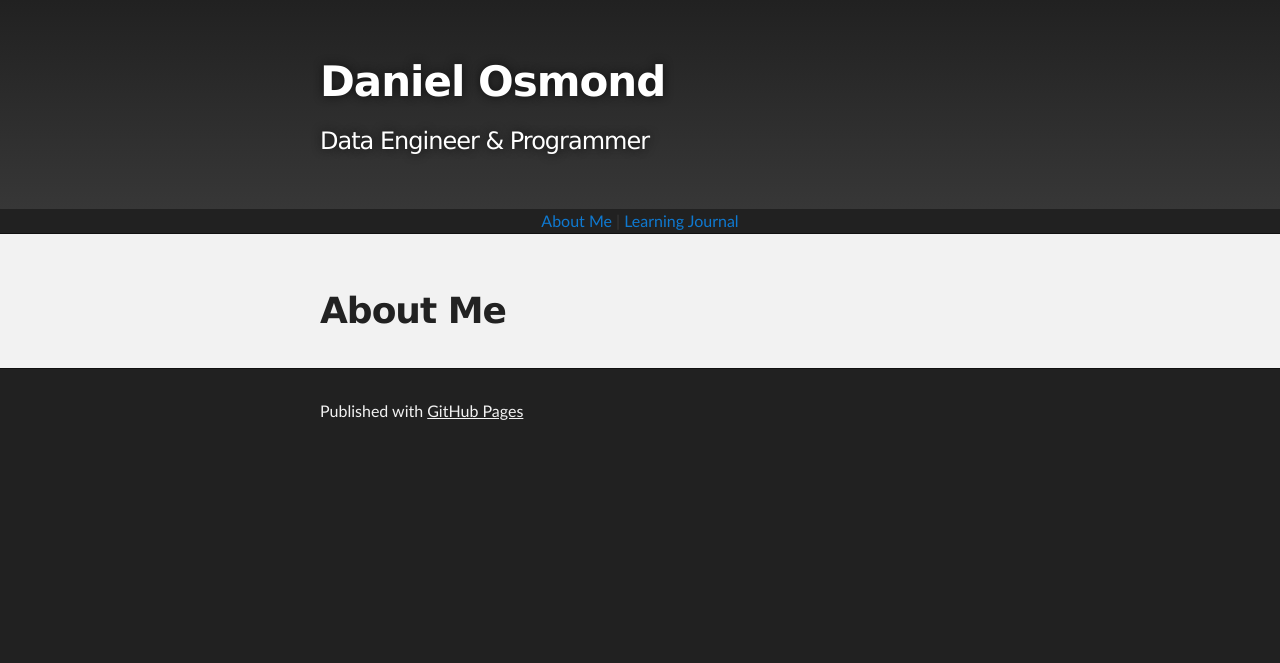
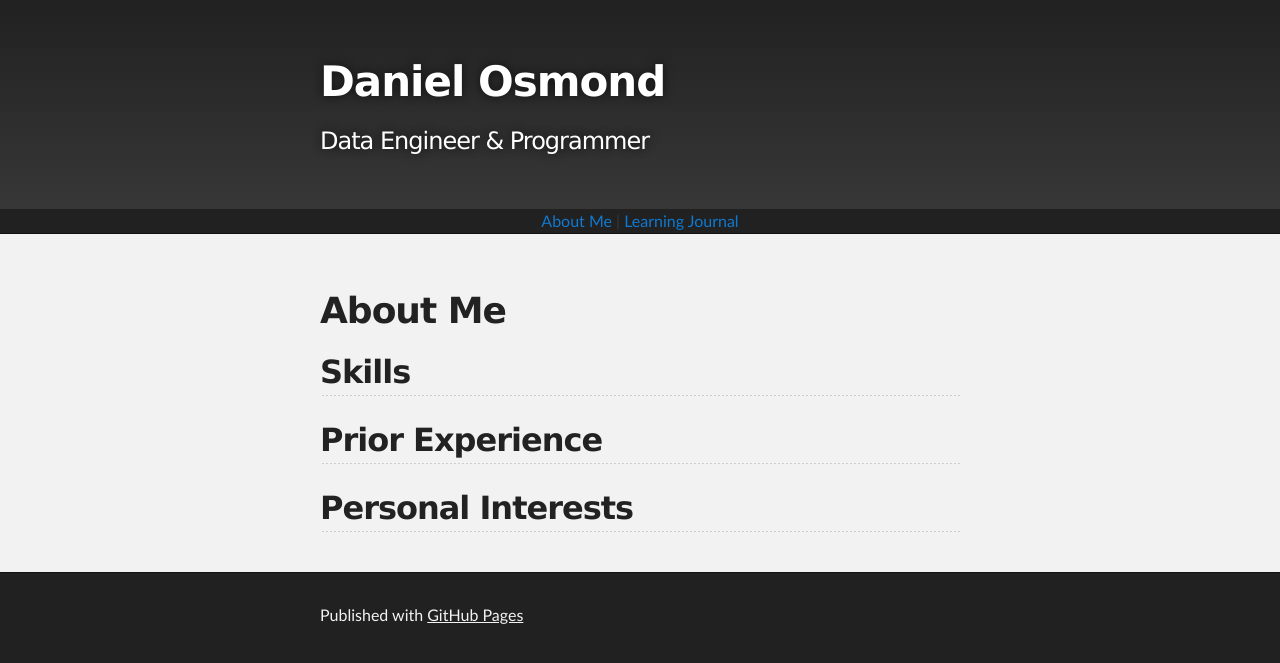
Before and after one commit to 13197963/13197963.github.io, a Jekyll site: the page built from index.md, in a window 1280 px wide. Shown: the top 663 px of the page. Built offline with Jekyll 4.4.1, drawn with Linux system fonts in a browser that asks for light colours; our own code applies the rules of GitHub Pages for plain Markdown files.

Commit message:
Update Pages

```diff
--- a/index.md
+++ b/index.md
@@ -2,3 +2,16 @@
 layout: default
 ---
 # About Me
+
+## Skills
+
+
+
+
+## Prior Experience
+
+
+
+
+
+## Personal Interests
```
Also changed, not shown: learnJournal.md (+3 -1 lines).
